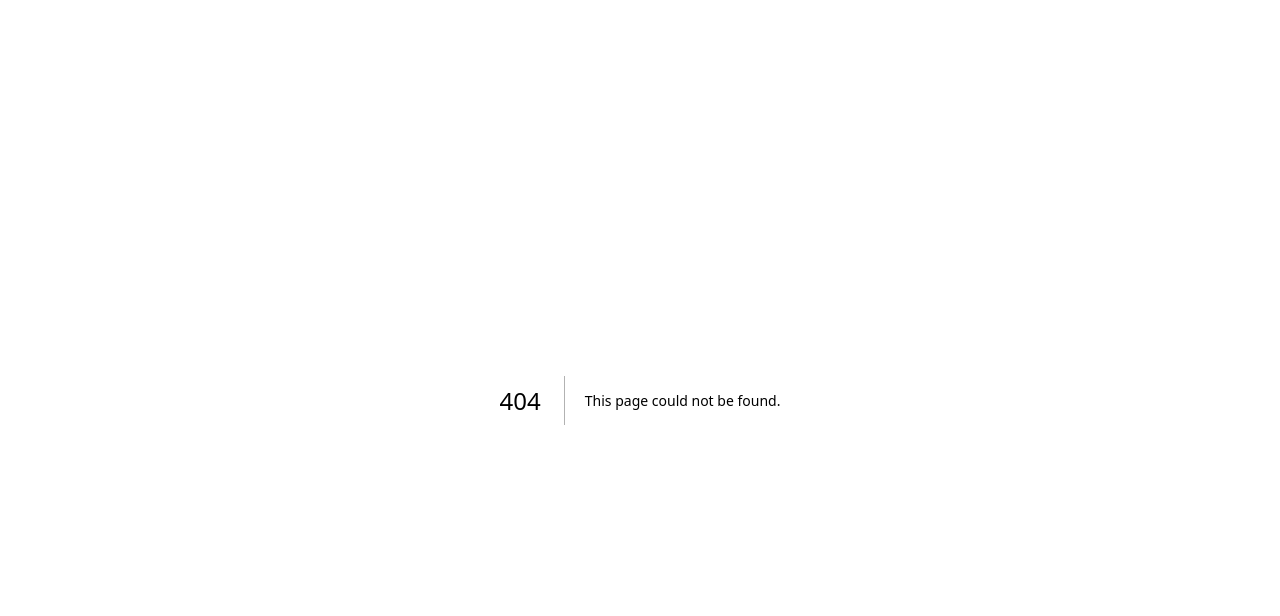
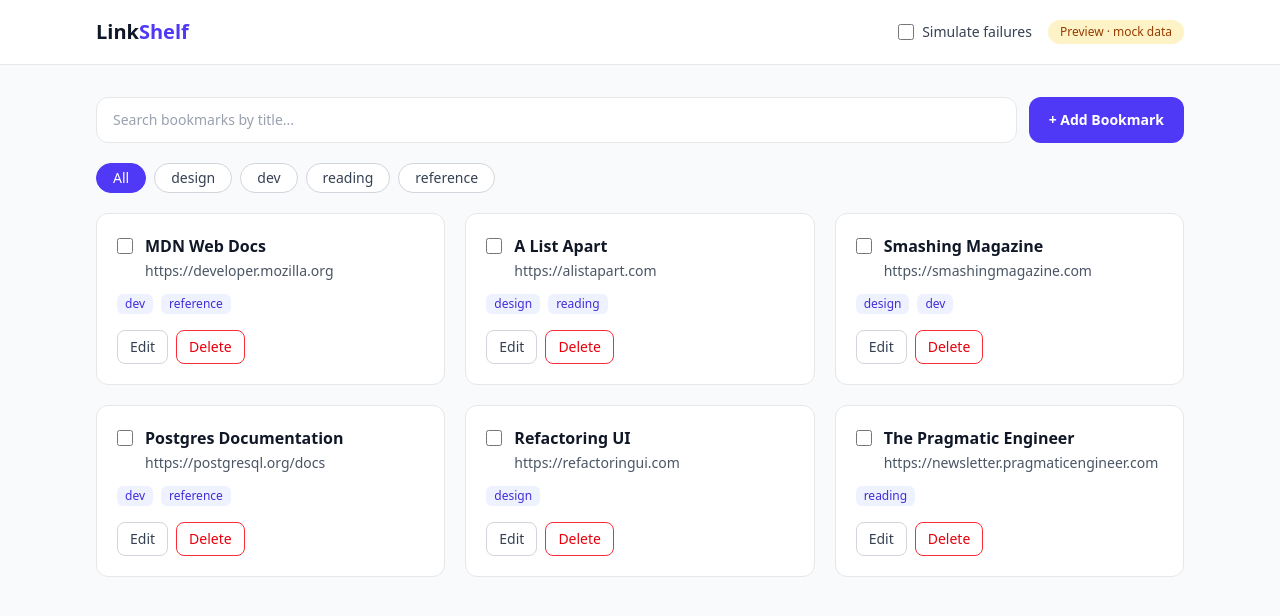
Before and after one commit to Sijia711/linkshelf-p2, a Next.js app: page /bookmark-ui-preview in a window 1280 px wide. Before the commit this address had no page. Shown: the top 616 px of the page. Built offline with nearby package versions, Linux system fonts and the light colour scheme.

Commit message:
feat(bookmark-ui): add mock-data preview route (refs #4)

```diff
--- /dev/null
+++ b/app/bookmark-ui-preview/page.tsx
@@ -0,0 +1,111 @@
+"use client";
+
+/**
+ * TEMPORARY PREVIEW — mock data only, no persistence, no auth.
+ * Demonstrates the backend-agnostic BookmarkWorkspace with in-memory callbacks.
+ * Developer A may remove or protect this route after production integration.
+ */
+
+import { useState } from "react";
+import { BookmarkWorkspace } from "@/features/bookmark-ui";
+import type { BookmarkInput, BookmarkRecord } from "@/features/bookmark-ui";
+
+function mock(id: number, title: string, url: string, tags: string[]): BookmarkRecord {
+  const timestamp = new Date(Date.UTC(2026, 10, 1 + id, 10)).toISOString();
+  return { id: `mock-${id}`, title, url, tags, createdAt: timestamp, updatedAt: timestamp };
+}
+
+const MOCK_BOOKMARKS: BookmarkRecord[] = [
+  mock(6, "MDN Web Docs", "https://developer.mozilla.org", ["dev", "reference"]),
+  mock(5, "A List Apart", "https://alistapart.com", ["design", "reading"]),
+  mock(4, "Smashing Magazine", "https://smashingmagazine.com", ["design", "dev"]),
+  mock(3, "Postgres Documentation", "https://postgresql.org/docs", ["dev", "reference"]),
+  mock(2, "Refactoring UI", "https://refactoringui.com", ["design"]),
+  mock(1, "The Pragmatic Engineer", "https://newsletter.pragmaticengineer.com", ["reading"]),
+];
+
+const LATENCY_MS = 400;
+
+function newestFirst(list: BookmarkRecord[]): BookmarkRecord[] {
+  return [...list].sort((a, b) => b.createdAt.localeCompare(a.createdAt));
+}
+
+export default function BookmarkUiPreviewPage() {
+  const [bookmarks, setBookmarks] = useState<BookmarkRecord[]>(MOCK_BOOKMARKS);
+  const [softDeleted, setSoftDeleted] = useState<BookmarkRecord[]>([]);
+  const [simulateFailure, setSimulateFailure] = useState(false);
+
+  async function simulateRequest() {
+    await new Promise((resolve) => setTimeout(resolve, LATENCY_MS));
+    if (simulateFailure) throw new Error("Simulated failure");
+  }
+
+  async function onCreate(input: BookmarkInput) {
+    await simulateRequest();
+    const now = new Date().toISOString();
+    const created: BookmarkRecord = { id: crypto.randomUUID(), ...input, createdAt: now, updatedAt: now };
+    setBookmarks((prev) => [created, ...prev]);
+  }
+
+  async function onUpdate(id: string, input: BookmarkInput) {
+    await simulateRequest();
+    const now = new Date().toISOString();
+    setBookmarks((prev) => prev.map((b) => (b.id === id ? { ...b, ...input, updatedAt: now } : b)));
+  }
+
+  async function onDelete(id: string) {
+    await simulateRequest();
+    setBookmarks((prev) => prev.filter((b) => b.id !== id));
+  }
+
+  async function onBulkDelete(ids: string[]) {
+    await simulateRequest();
+    const idSet = new Set(ids);
+    setSoftDeleted(bookmarks.filter((b) => idSet.has(b.id)));
+    setBookmarks((prev) => prev.filter((b) => !idSet.has(b.id)));
+  }
+
+  async function onRestore(ids: string[]) {
+    await simulateRequest();
+    const idSet = new Set(ids);
+    const restored = softDeleted.filter((b) => idSet.has(b.id));
+    setBookmarks((prev) => newestFirst([...restored, ...prev.filter((b) => !idSet.has(b.id))]));
+    setSoftDeleted([]);
+  }
+
+  return (
+    <div className="min-h-screen bg-gray-50">
+      <header className="border-b border-gray-200 bg-white">
+        <div className="mx-auto flex h-16 max-w-6xl items-center justify-between px-4 sm:px-6 lg:px-8">
+          <span className="text-xl font-bold text-gray-900">
+            Link<span className="text-indigo-600">Shelf</span>
+          </span>
+          <div className="flex items-center gap-4">
+            <label className="flex items-center gap-2 text-sm text-gray-700">
+              <input
+                type="checkbox"
+                checked={simulateFailure}
+                onChange={(e) => setSimulateFailure(e.target.checked)}
+                className="h-4 w-4 accent-red-600"
+              />
+              Simulate failures
+            </label>
+            <span className="rounded-full bg-amber-100 px-3 py-1 text-xs font-medium text-amber-800">
+              Preview · mock data
+            </span>
+          </div>
+        </div>
+      </header>
+      <main className="mx-auto max-w-6xl px-4 py-8 sm:px-6 lg:px-8">
+        <BookmarkWorkspace
+          bookmarks={bookmarks}
+          onCreate={onCreate}
+          onUpdate={onUpdate}
+          onDelete={onDelete}
+          onBulkDelete={onBulkDelete}
+          onRestore={onRestore}
+        />
+      </main>
+    </div>
+  );
+}
```
